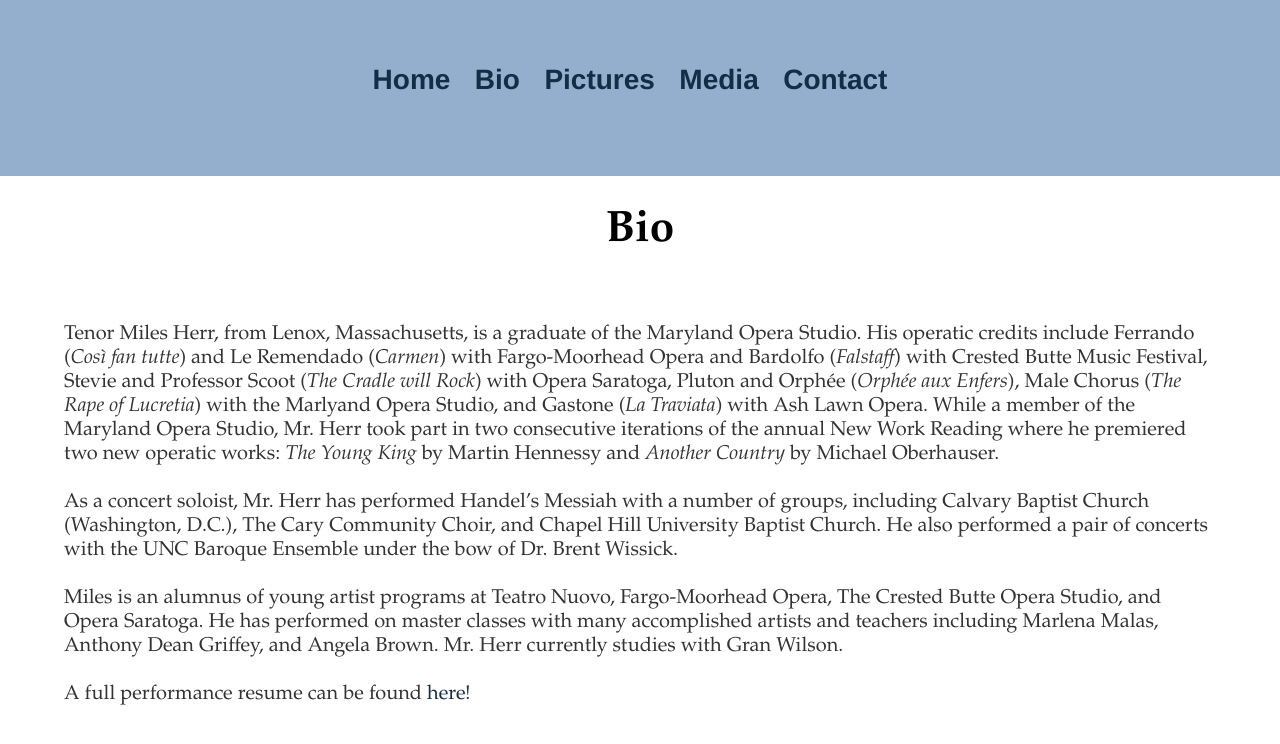
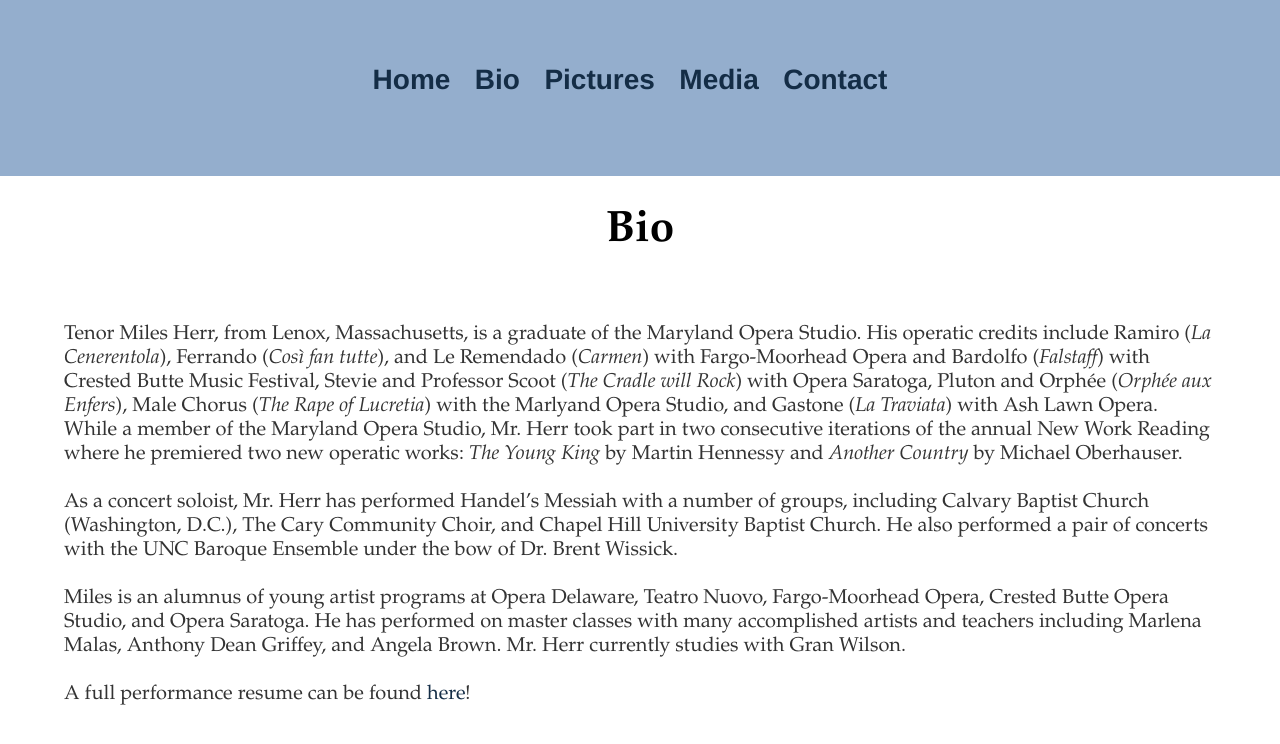
Before and after one commit to leemlb06pmi/leemlb06pmi.github.io, a Jekyll site: the page built from bio/index.html, in a window 1280 px wide. Shown: the top 744 px of the page. Built offline with Jekyll 4.4.1, drawn with Linux system fonts in a browser that asks for light colours.

Commit message:
Update index.html

```diff
--- a/bio/index.html
+++ b/bio/index.html
@@ -5,7 +5,7 @@ title: Bio
 
 <h1>{{ page.title }}</h1>
 <p style="text-align:left;margin:5%;">Tenor Miles Herr, from Lenox, Massachusetts, is a graduate of the Maryland Opera Studio.
-His operatic credits include Ferrando (<em>Così fan tutte</em>) and Le Remendado (<em>Carmen</em>) with
+His operatic credits include Ramiro (<em>La Cenerentola</em>), Ferrando (<em>Così fan tutte</em>), and Le Remendado (<em>Carmen</em>) with
 Fargo-Moorhead Opera and Bardolfo (<em>Falstaff</em>) with Crested Butte Music Festival, Stevie and Professor
 Scoot (<em>The Cradle will Rock</em>) with Opera Saratoga, Pluton and Orphée (<em>Orphée aux Enfers</em>),
 Male Chorus (<em>The Rape of Lucretia</em>) with the Marlyand Opera Studio, and Gastone (<em>La Traviata</em>) with Ash
@@ -19,7 +19,7 @@ As a concert soloist, Mr. Herr has performed Handel’s Messiah with a number of
 concerts with the UNC Baroque Ensemble under the bow of Dr. Brent Wissick.
 <br>
 <br>
-Miles is an alumnus of young artist programs at Teatro Nuovo,  Fargo-Moorhead Opera, The Crested Butte Opera Studio, and Opera Saratoga.
+Miles is an alumnus of young artist programs at Opera Delaware, Teatro Nuovo, Fargo-Moorhead Opera, Crested Butte Opera Studio, and Opera Saratoga.
 He has performed on master classes with many accomplished artists and teachers including Marlena Malas, Anthony Dean Griffey,
 and Angela Brown. Mr. Herr currently studies with Gran Wilson.
 <br>
```
